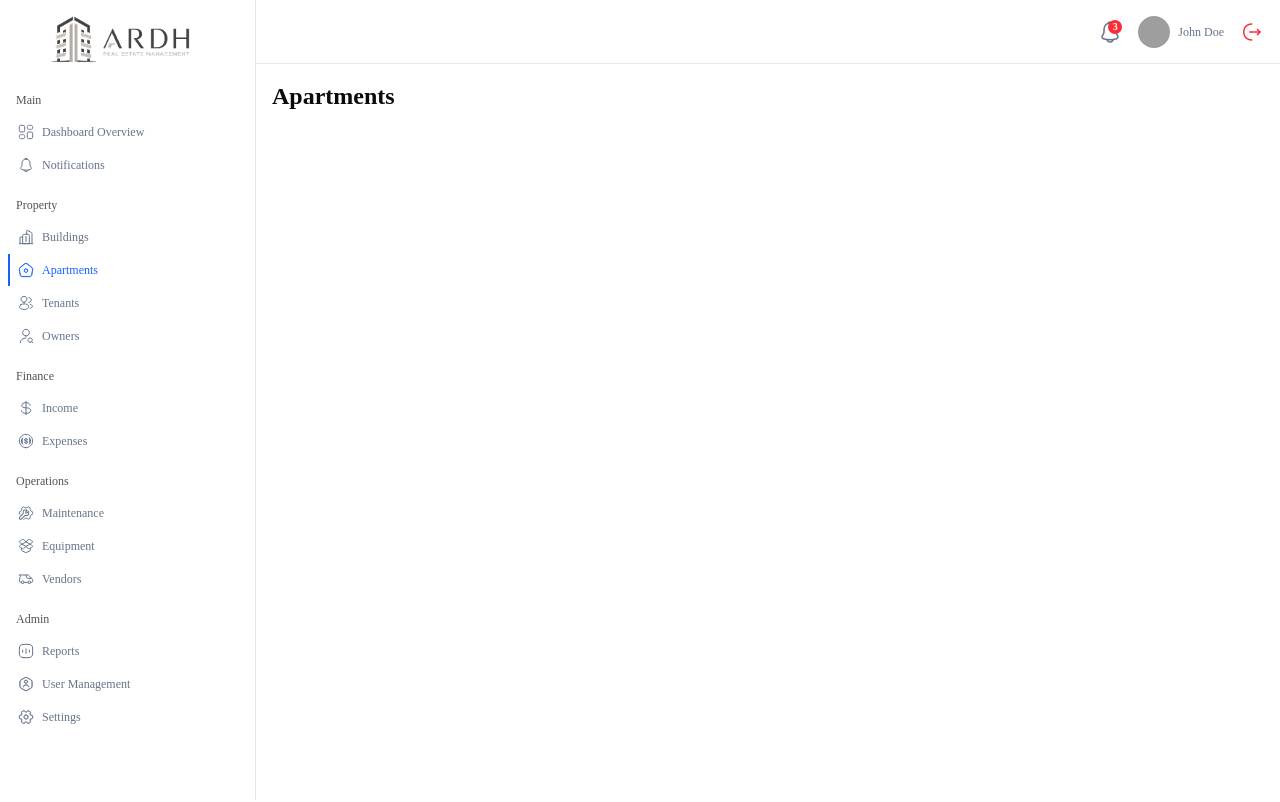
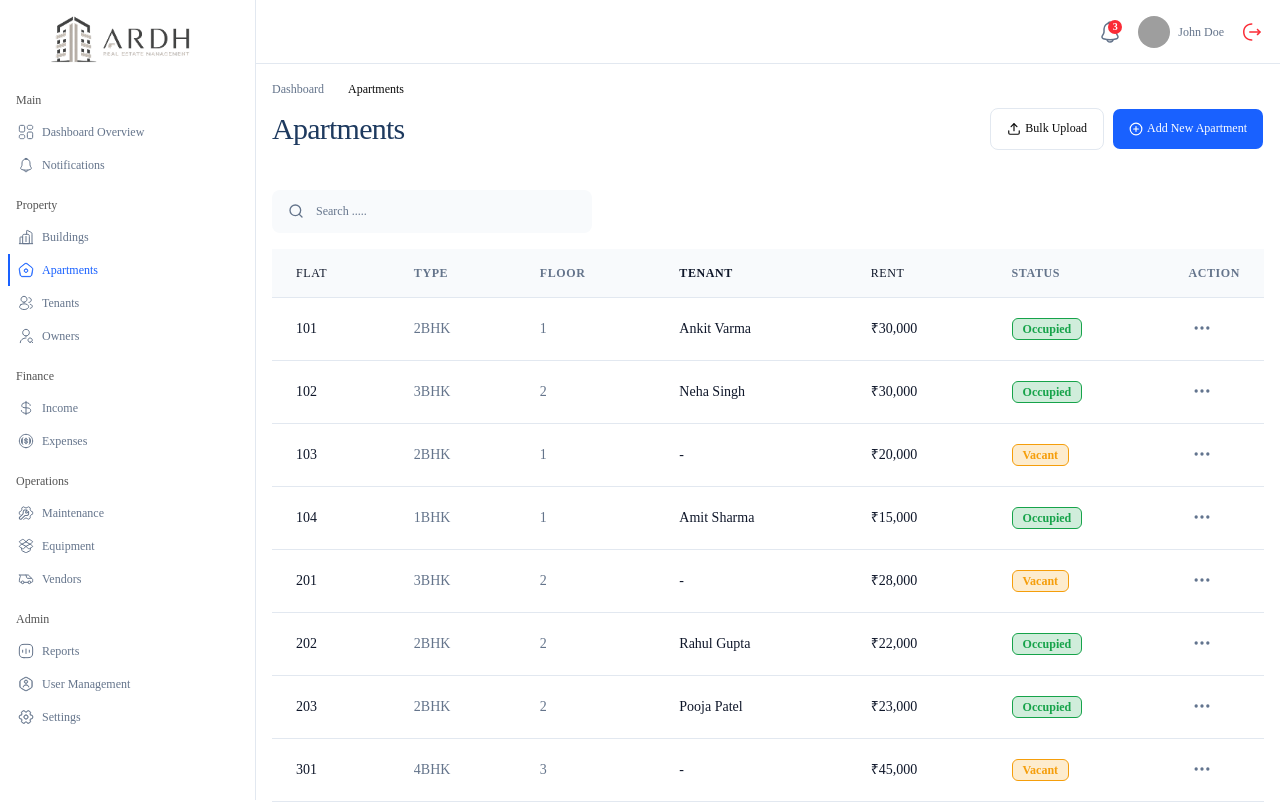
Before and after one commit to ArunRoy404/ardh-frontend, a React (Vite) app: page /apartments in a window 1280 px wide. Shown: the top 802 px of the page. Built offline with nearby package versions, Linux system fonts and the light colour scheme; grey boxes are pictures that could not be loaded; some icons are missing.

Commit message:
feat: add ApartmentsPage with mock data and header actions

```diff
--- a/src/pages/dashboard/ApartmentsPage.jsx
+++ b/src/pages/dashboard/ApartmentsPage.jsx
@@ -1,8 +1,51 @@
+import ApartmentsList from "@/components/Apartments/ApartmentsList/ApartmentsList";
+import DashboardHeader from "@/components/DashboardLayout/DashbaordHeader";
+import { Button } from "@/components/ui/button";
+import { PlusCircle, Upload } from "lucide-react";
+import { useMemo } from "react";
+
 const ApartmentsPage = () => {
+  // Apartments Mock Data (12 items for pagination demo)
+  const apartmentsData = useMemo(() => [
+    { id: 1, flat: "101", type: "2BHK", floor: 1, tenant: "Ankit Varma", rent: "₹30,000", status: "Occupied" },
+    { id: 2, flat: "102", type: "3BHK", floor: 2, tenant: "Neha Singh", rent: "₹30,000", status: "Occupied" },
+    { id: 3, flat: "103", type: "2BHK", floor: 1, tenant: "-", rent: "₹20,000", status: "Vacant" },
+    { id: 4, flat: "104", type: "1BHK", floor: 1, tenant: "Amit Sharma", rent: "₹15,000", status: "Occupied" },
+    { id: 5, flat: "201", type: "3BHK", floor: 2, tenant: "-", rent: "₹28,000", status: "Vacant" },
+    { id: 6, flat: "202", type: "2BHK", floor: 2, tenant: "Rahul Gupta", rent: "₹22,000", status: "Occupied" },
+    { id: 7, flat: "203", type: "2BHK", floor: 2, tenant: "Pooja Patel", rent: "₹23,000", status: "Occupied" },
+    { id: 8, flat: "301", type: "4BHK", floor: 3, tenant: "-", rent: "₹45,000", status: "Vacant" },
+    { id: 9, flat: "302", type: "3BHK", floor: 3, tenant: "Suresh Kumar", rent: "₹35,000", status: "Occupied" },
+    { id: 10, flat: "303", type: "2BHK", floor: 3, tenant: "Preeti Singh", rent: "₹24,000", status: "Occupied" },
+    { id: 11, flat: "401", type: "1BHK", floor: 4, tenant: "-", rent: "₹16,000", status: "Vacant" },
+    { id: 12, flat: "402", type: "2BHK", floor: 4, tenant: "Vikram Malhotra", rent: "₹25,000", status: "Occupied" },
+  ], [])
+
+
   return (
-    <div>
-      <h1 className="text-2xl font-bold">Apartments</h1>
-    </div>
+    <>
+      {/* Header Block */}
+      <DashboardHeader
+        title="Apartments"
+        showBreadcrumb
+      >
+        <div className="flex items-center justify-end gap-2">
+          <Button variant="outline">
+            <Upload />
+            Bulk Upload
+          </Button>
+          <Button>
+            <PlusCircle className="w-4 h-4" />
+            Add New Apartment
+          </Button>
+        </div>
+      </DashboardHeader>
+
+
+      <ApartmentsList
+        data={apartmentsData}
+      />
+    </>
   );
 };
 export default ApartmentsPage;
```
